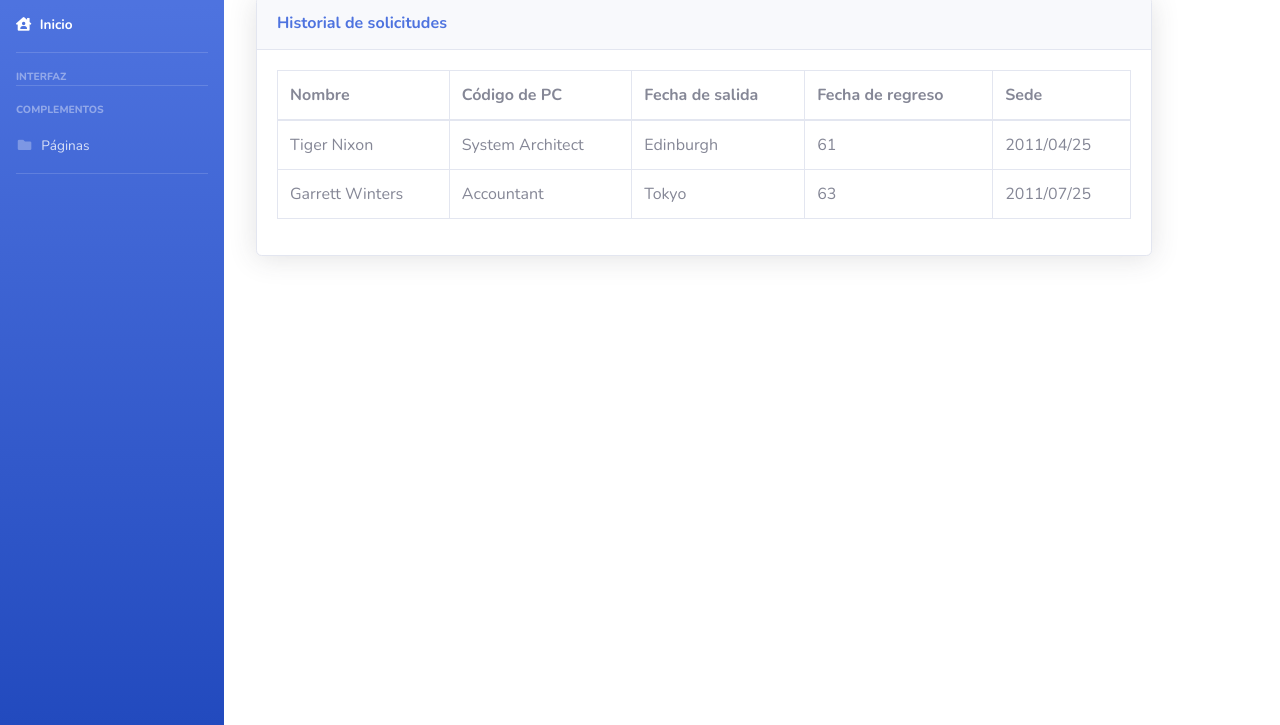
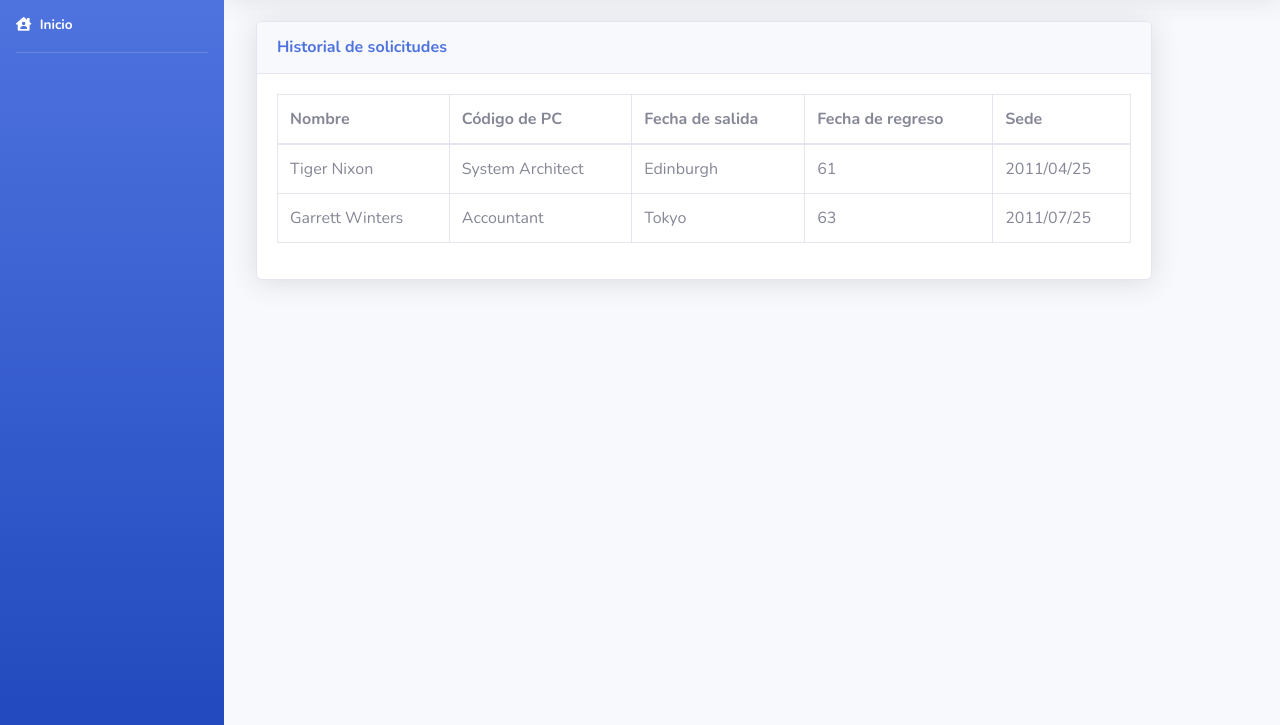
Before and after one commit to wendybarrantes/Plantilla-main, a website built with Parcel: page src/paginas-html/historialdesolicitudes.html in a window 1280 px wide. Shown: the part 75-800 px from the top of the page. Built offline with nearby package versions, Linux system fonts and the light colour scheme.

Commit message:
css de la pagina historial de solicitudes listo

```diff
--- a/src/estilos/historialdesolicitudes.css
+++ b/src/estilos/historialdesolicitudes.css
@@ -1,5 +1,5 @@
 .tablero{
-    margin-top: 7vh;
+    margin-top: 10vh;
     width: 70%;
     position: absolute;
     top: 2%;
--- a/src/paginas-html/historialdesolicitudes.html
+++ b/src/paginas-html/historialdesolicitudes.html
@@ -15,6 +15,8 @@
 <body>
 
 
+<!-- Contenedor de pagina -->
+<div id="wrapper">
 
     <!-- Barra lateral -->
     <ul class="navbar-nav bg-gradient-primary sidebar sidebar-dark accordion" id="accordionSidebar">
@@ -39,42 +41,22 @@
         <!-- Separador -->
         <hr class="sidebar-divider">
 
-    <!-- Encabezado -->
-    <div class="sidebar-heading">
-        Interfaz
-    </div>
+    </ul>
+    <!-- Fin de la barra lateral -->
 
-    <!-- Separador -->
-    <hr class="sidebar-divider">
+    <!-- Envoltorio de contenido -->
+    <div id="content-wrapper" class="d-flex flex-column">
 
-    <!-- Encabezado -->
-    <div class="sidebar-heading">
-        Complementos
-    </div>
+        <!-- Barra superior -->
+        <nav
+        class="navbar navbar-expand navbar-light bg-white topbar mb-4 static-top shadow">
+        </nav>
+        <!-- Fin de barra superior -->
 
-    <!-- Elemento de navegación - Menú de contracción de páginas -->
-    <li class="nav-item">
-        <a class="nav-link collapsed" href="#" data-bs-toggle="collapse" data-bs-target="#collapsePages"
-            aria-expanded="false" aria-controls="collapsePages">
-            <i class="fas fa-fw fa-folder"></i>
-            <span>Páginas</span>
-        </a>
-        <div id="collapsePages" class="collapse" aria-labelledby="headingPages" data-bs-parent="#accordionSidebar">
-            <div class="bg-white py-2 collapse-inner rounded">
-                <h6 class="collapse-header">Inicio de sesión:</h6>
-                <a class="collapse-item" href="/src/paginas-html/login.html">Login</a>
-                <a class="collapse-item" href="/src/paginas-html/register.html">Register</a>
-                <div class="collapse-divider"></div>
-            </div>
-        </div>
-    </li>
-
-    <!-- Elemento de navegación - Tablas -->
-
-    <!-- Separador -->
-    <hr class="sidebar-divider d-none d-md-block">
-
-</ul>
+        <!-- Contenido de la página de inicio -->
+        <div class="container-fluid">
+        <!-- Fila de contenido -->
+        <div class="row">
 
 
 <!-- Contenido principal -->
@@ -120,17 +102,9 @@
     </div>
 </div>
 <!-- fin de contenido principal -->
-
-
-
-
-
-
-
-
-
-
-
+    </div>
+    <!-- fin del envoltorio de contenido -->
+</div>
 
 
 
```
Lines whose indentation alone changed are shown as unchanged.
